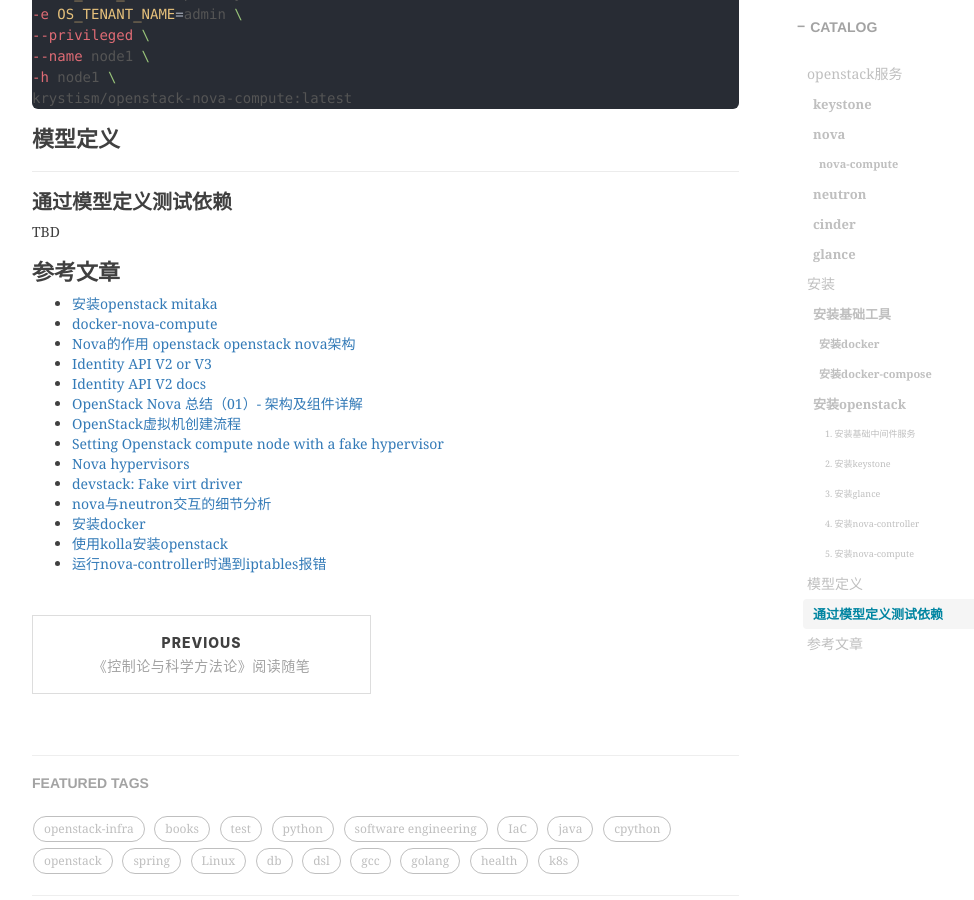
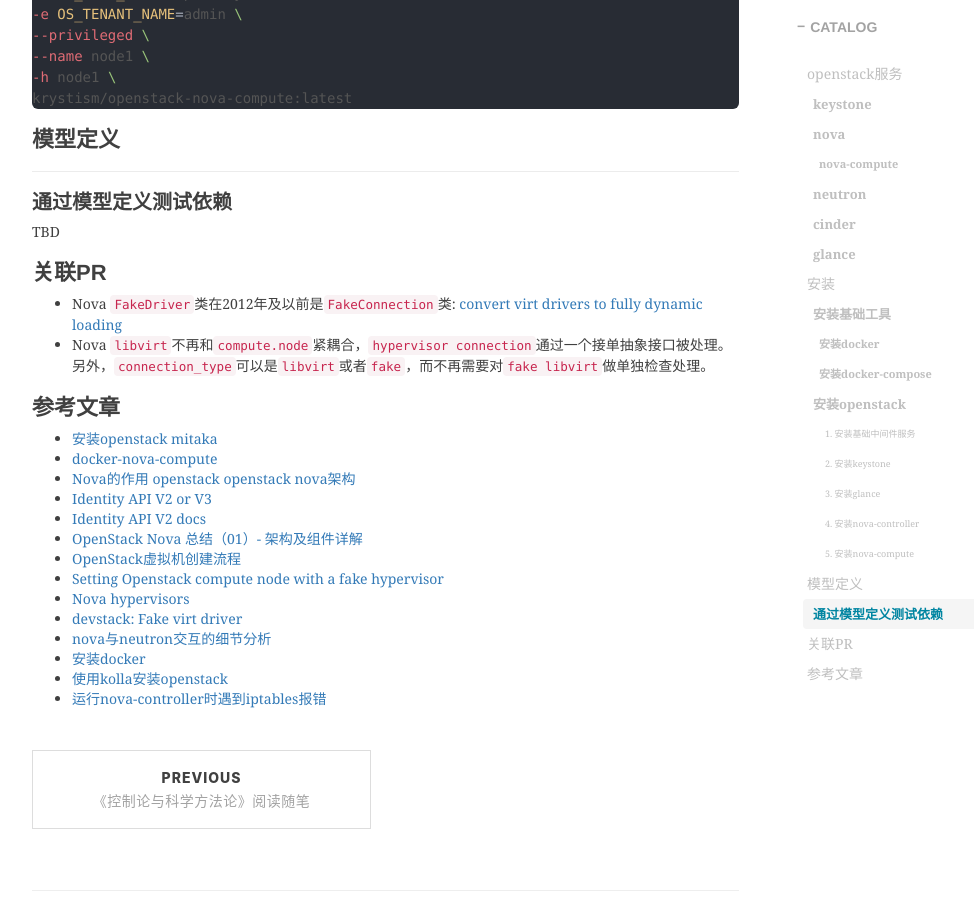
Before and after one commit to shihai1991/shihai1991.github.io, a Jekyll site: the page built from _posts/2024-01-15-在docker上运行nova-compute.md, in a window 1280 px wide and 900 px high, scrolled down 5435 px. Shown: the whole window, without its empty margins (233-1207 px from the left). Built offline with Jekyll 4.4.1, drawn with Linux system fonts in a browser that asks for light colours; nearby versions of some CDN libraries; comment, search, counter and statistics services are not loaded; some of the changed text lies outside the part shown.

Commit message:
Update 2024-01-15-在docker上运行nova-compute.md

````diff
--- a/_posts/2024-01-15-在docker上运行nova-compute.md
+++ b/_posts/2024-01-15-在docker上运行nova-compute.md
@@ -69,7 +69,7 @@
 ```
 `ComputeManager`负责和`Hypervisor`交互的核心功能，所有的虚拟化计算驱动driver都在[`nova/virt`目录](https://github.com/openstack/nova/tree/master/nova/virt)中。
 ![nova compute组件类图]({{site.baseurl}}/img/2024/Q1/20240126-nova-compute组件类图.png)
-引入`VirtAPI`类的意义是可以向`driver`提供`Manager`。因为我们可以通过`Manager`来调用周边所有服务，这样就避免了`driver`自己向周边服务发起请求，比如：在数据库中虚拟机实例信息的更新：`db.instance_update.*()`。
+引入`VirtAPI`类的意义是可以向`driver`提供`Manager`。因为我们可以通过`Manager`来调用周边所有服务，这样就避免了`driver`自己向周边服务发起请求，比如：在数据库中虚拟机实例信息的更新：`db.instance_update.*()`。 [PR](https://github.com/openstack/nova/commit/081b652ce471c6c8c3de11edfc9deb47c48b2182)
 通过对nova-compute.conf文件中的`compute_driver`配置进行变更就可以实现对接不同的虚拟化平台。
 ```shell
 [DEFAULT]
@@ -183,6 +183,10 @@
 ## 通过模型定义测试依赖
 TBD
 
+# 关联PR
+- Nova `FakeDriver`类在2012年及以前是`FakeConnection`类: [convert virt drivers to fully dynamic loading](https://github.com/openstack/nova/commit/78fd35ac5520f5228d4fd5319ac47c72fa20a350)
+- Nova `libvirt`不再和`compute.node`紧耦合，`hypervisor connection`通过一个接单抽象接口被处理。另外，`connection_type`可以是`libvirt`或者`fake`，而不再需要对`fake libvirt`做单独检查处理。
+
 # 参考文章
 - [安装openstack mitaka](https://docs.openstack.org/mitaka/zh_CN/install-guide-rdo/)
 - [docker-nova-compute](https://github.com/int32bit/docker-nova-compute?tab=readme-ov-file)
````
